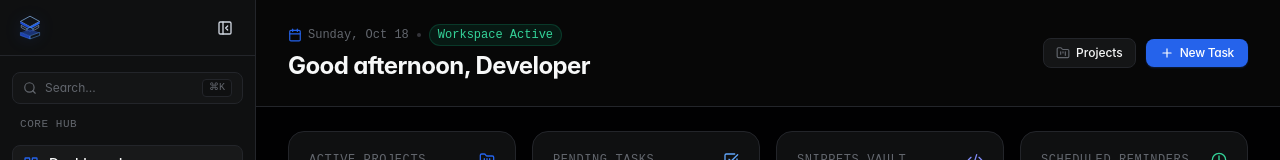
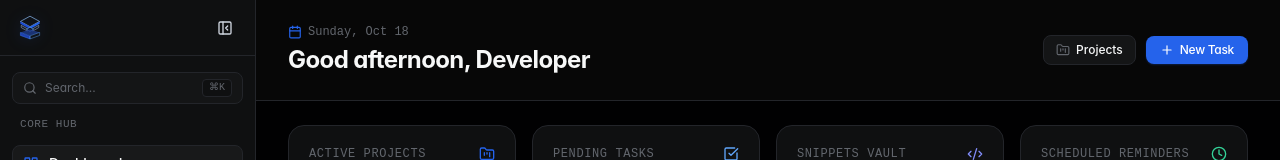
Before and after one commit to IJAZAHMAD779/devdash-client, a Next.js app: page /dashboard in a window 1280 px wide. Shown: the top 160 px of the page. Built offline with nearby package versions, Linux system fonts and the light colour scheme; no server answers.

Commit message:
fix(dashboard): remove workspace active badge from header

```diff
--- a/src/app/dashboard/page.tsx
+++ b/src/app/dashboard/page.tsx
@@ -167,10 +167,6 @@ export default function DashboardPage() {
               <span className="text-xs font-mono text-ink-tertiary flex items-center gap-1.5">
                 <Calendar className="w-3.5 h-3.5 text-primary" />
                 {todayFormatted}
-              </span>
-              <span className="inline-block w-1 h-1 rounded-full bg-hairline-strong" />
-              <span className="text-xs font-mono text-emerald-400 bg-emerald-500/10 px-2 py-0.5 rounded-full border border-emerald-500/20">
-                Workspace Active
               </span>
             </div>
             <h1 className="text-xl sm:text-2xl font-bold tracking-[-0.6px] text-ink">
```
